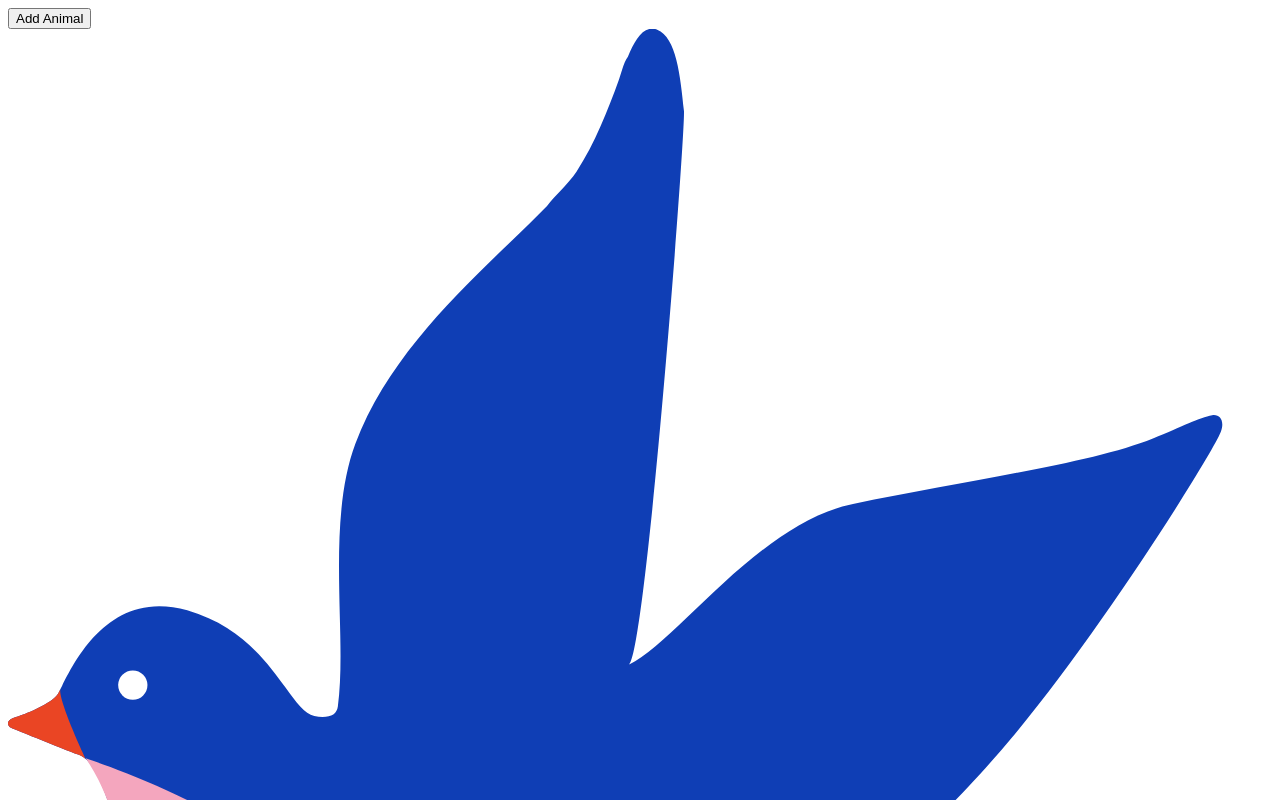
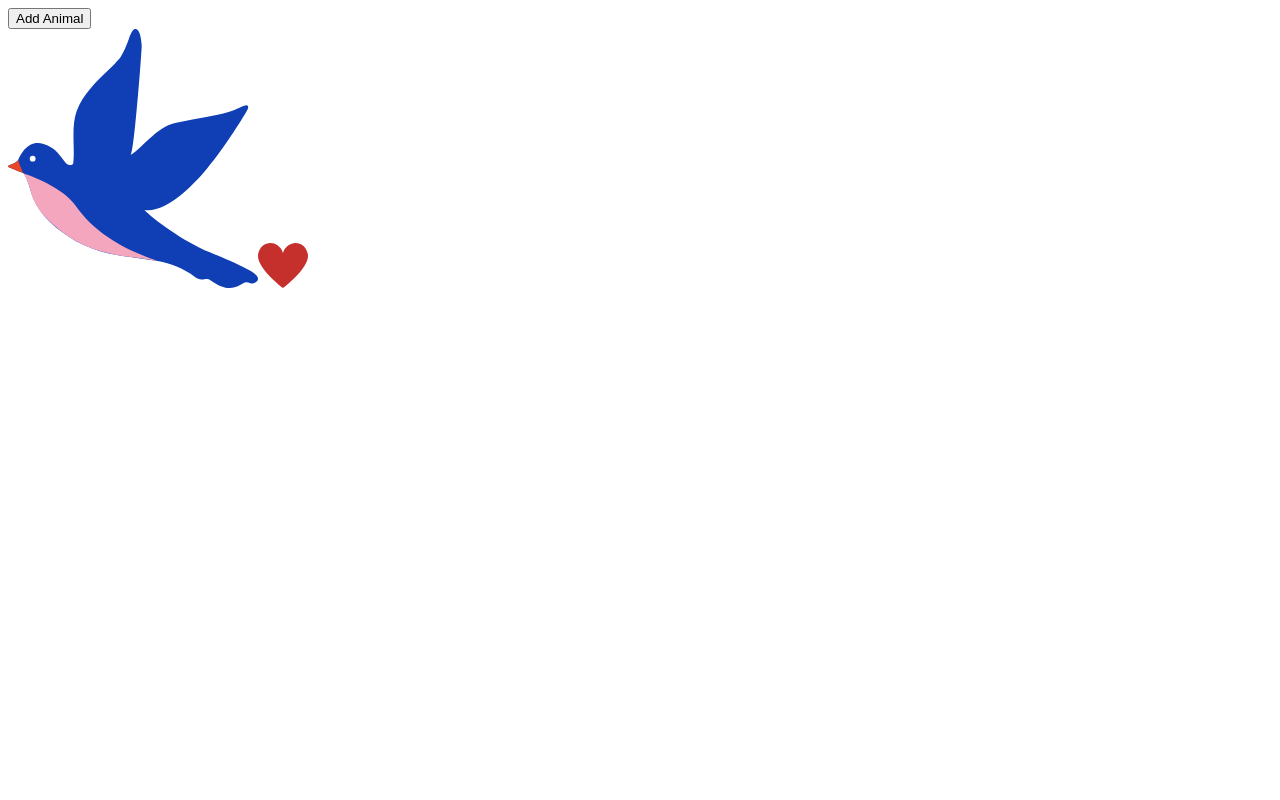
Before and after one commit to Gerti05/animals, a React (Create React App) app: page / in a window 1280 px wide. Both pictures are taken after a click on the button "Add Animal". Shown: the top 800 px of the page. Built offline with nearby package versions, Linux system fonts and the light colour scheme.

Commit message:
Added css

```diff
--- a/src/AnimalShow.js
+++ b/src/AnimalShow.js
@@ -1,3 +1,4 @@
+import { useState } from "react";
 import bird from "./svg/bird.svg";
 import cat from "./svg/cat.svg";
 import cow from "./svg/cow.svg";
@@ -5,6 +6,8 @@ import dog from "./svg/dog.svg";
 import gator from "./svg/gator.svg";
 import heart from "./svg/heart.svg";
 import horse from "./svg/horse.svg";
+
+import "./styles/AnimalShow.css";
 
 const svgMap = {
   bird,
@@ -16,7 +19,20 @@ const svgMap = {
 };
 
 function AnimalShow({ type }) {
-  return <img src={svgMap[type]} alt={type} />;
+  const [count, setCount] = useState(0);
+
+  const handleClick = () => {
+    if (count < 5) {
+      setCount(count + 1);
+    }
+  };
+
+  return (
+    <div onClick={handleClick}>
+      <img className="animalsImg" src={svgMap[type]} alt={type} />
+      <img className={`heartImg${count}`} src={heart} alt="heart" />
+    </div>
+  );
 }
 
 export default AnimalShow;
--- /dev/null
+++ b/src/styles/AnimalShow.css
@@ -0,0 +1,27 @@
+.animalsImg {
+  width: 250px;
+}
+
+.heartImg0 {
+  width: 50px;
+}
+
+.heartImg1 {
+  width: 60px;
+}
+
+.heartImg2 {
+  width: 70px;
+}
+
+.heartImg3 {
+  width: 80px;
+}
+
+.heartImg4 {
+  width: 90px;
+}
+
+.heartImg5 {
+    width: 100px;
+  }
```
